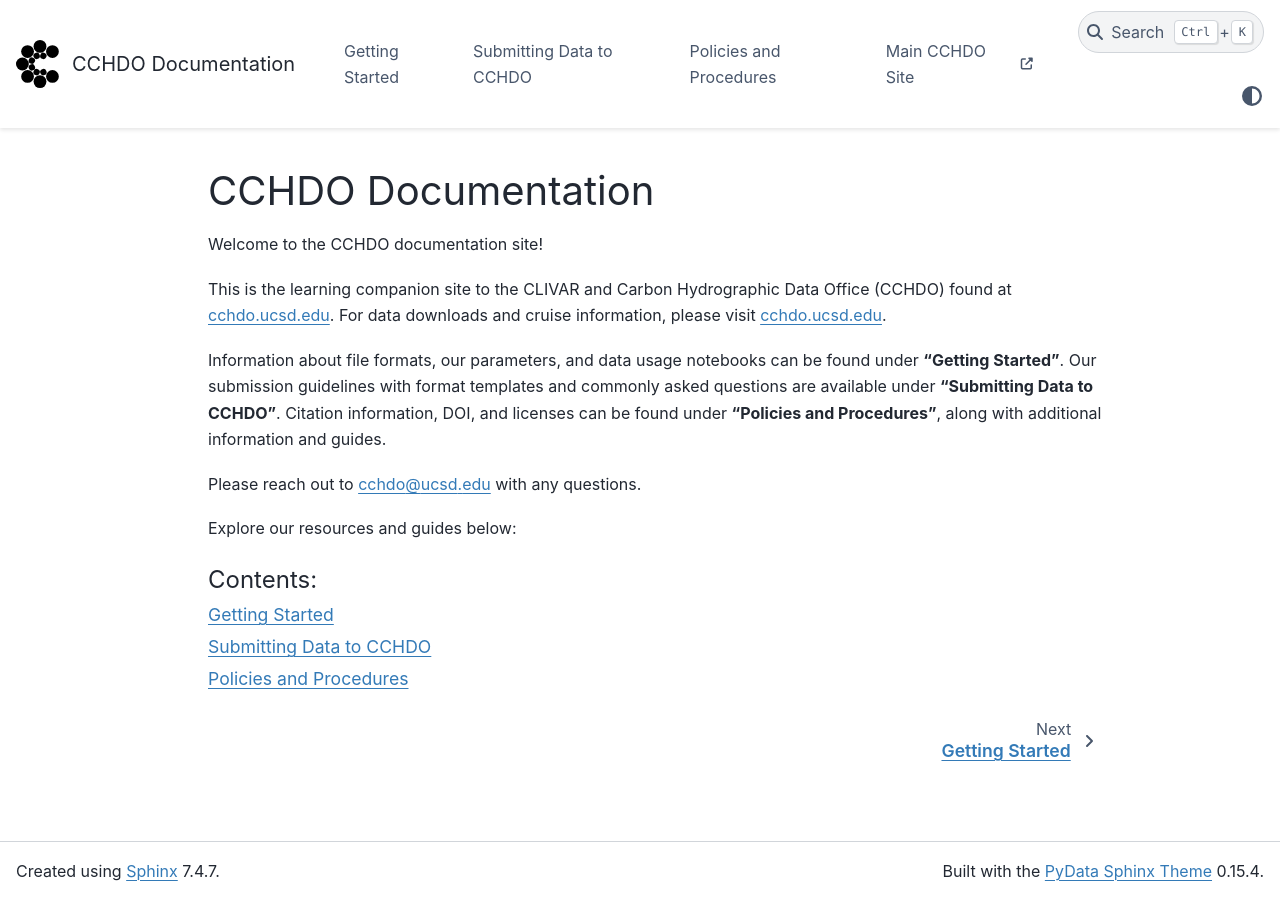
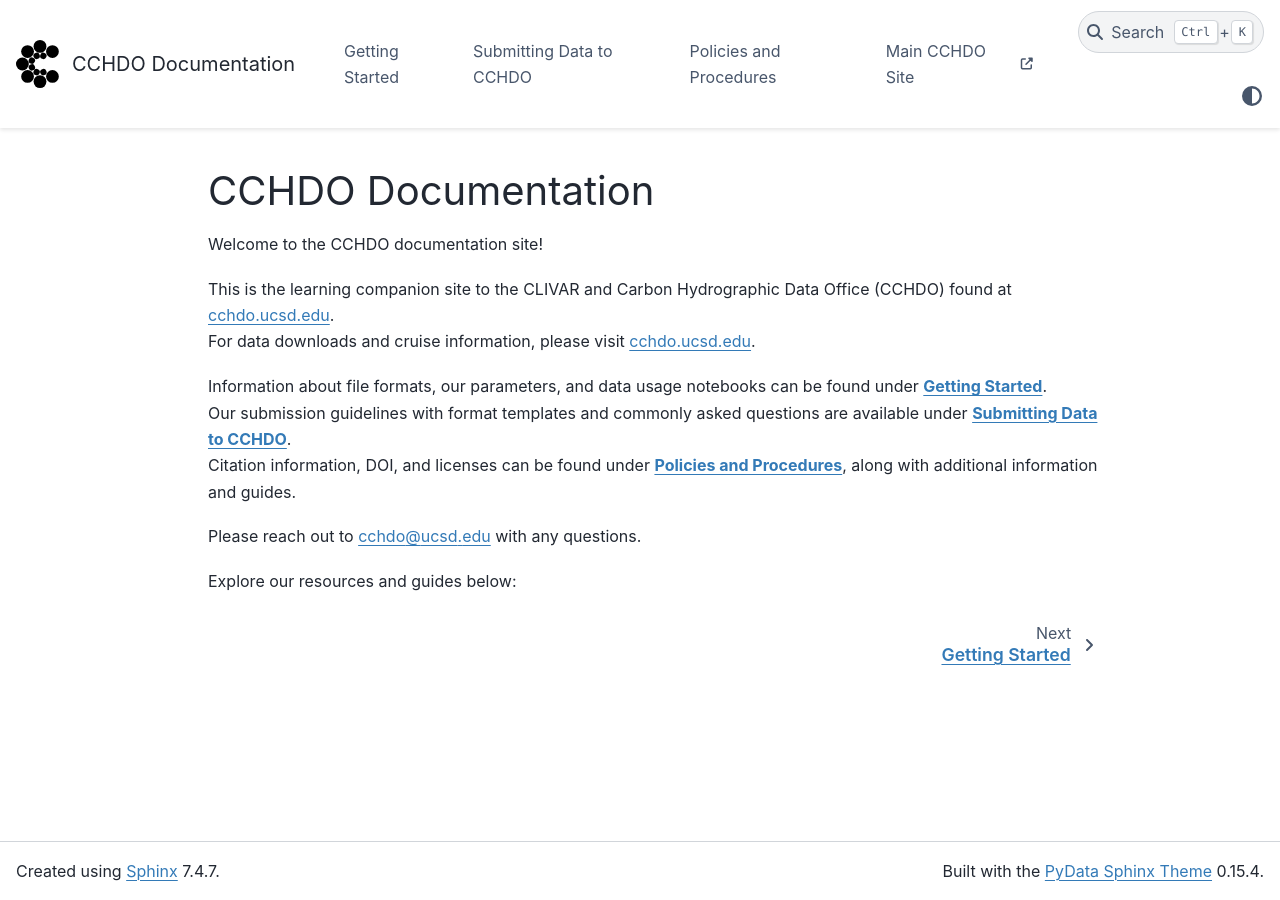
Before and after one commit to cchdo/cchdo-learning-and-guides, a Sphinx documentation site: the page built from docs/index.md, in a window 1280 px wide. Built offline with Sphinx 7.4.7 and the PyData theme 0.15.4, drawn with Linux system fonts in a browser that asks for light colours; pages that are not in the unit, such as notebooks, are missing from menus; some of the changed lines change nothing that is shown.

Commit message:
Add links in main index page

````diff
--- a/docs/index.md
+++ b/docs/index.md
@@ -2,19 +2,23 @@
 
 Welcome to the CCHDO documentation site!
 
-This is the learning companion site to the CLIVAR and Carbon Hydrographic Data Office (CCHDO) found at [cchdo.ucsd.edu](https://cchdo.ucsd.edu). For data downloads and cruise information, please visit [cchdo.ucsd.edu](https://cchdo.ucsd.edu).
+This is the learning companion site to the CLIVAR and Carbon Hydrographic Data Office (CCHDO) found at [cchdo.ucsd.edu](https://cchdo.ucsd.edu).
+For data downloads and cruise information, please visit [cchdo.ucsd.edu](https://cchdo.ucsd.edu).
 
-Information about file formats, our parameters, and data usage notebooks can be found under **"Getting Started"**. Our submission guidelines with format templates and commonly asked questions are available under **"Submitting Data to CCHDO"**. Citation information, DOI, and licenses can be found under **"Policies and Procedures"**, along with additional information and guides.
+Information about file formats, our parameters, and data usage notebooks can be found under **[Getting Started](getting_started/index)**.
+Our submission guidelines with format templates and commonly asked questions are available under **[Submitting Data to CCHDO](submitting_data/index)**.
+Citation information, DOI, and licenses can be found under **[Policies and Procedures](policies_and_procedures/index)**, along with additional information and guides.
 
 Please reach out to [cchdo@ucsd.edu](mailto:cchdo@ucsd.edu) with any questions.
 
 Explore our resources and guides below:
+
 ```{toctree}
 ---
 maxdepth: 1
 caption: Contents:
+hidden: true
 ---
 getting_started/index
 submitting_data/index
 policies_and_procedures/index
-```
````
